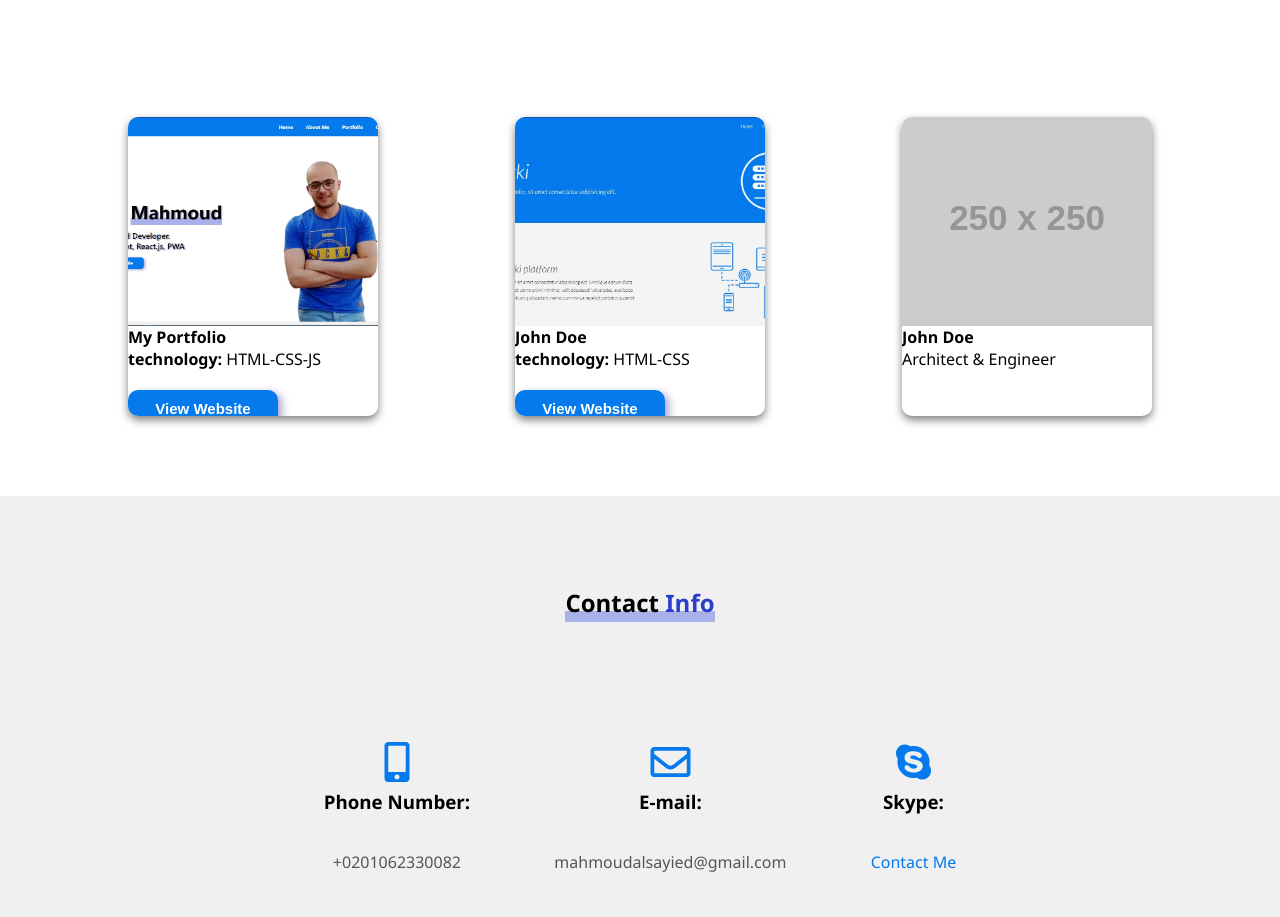
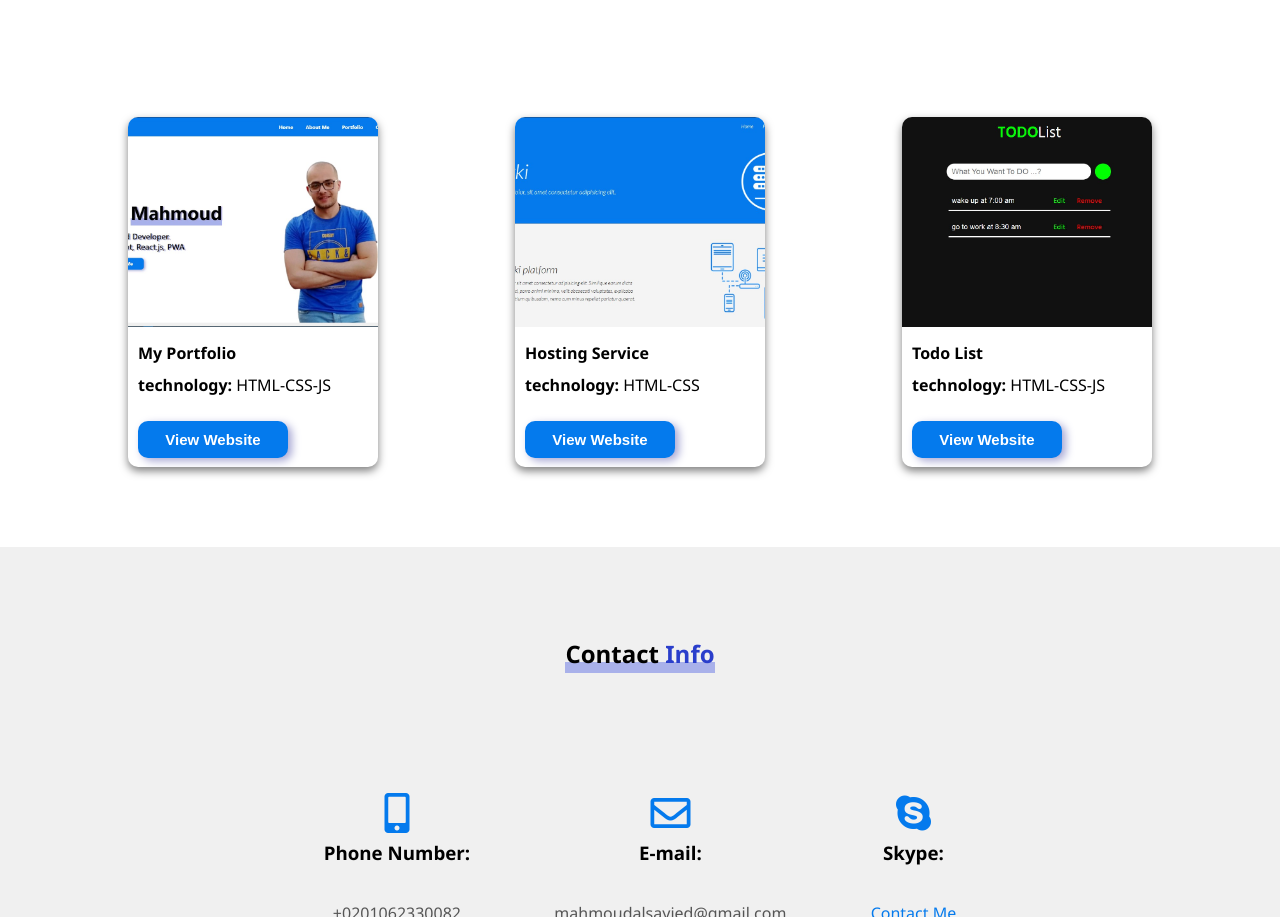
Before and after one commit to mahmoud-sayed/mahmoud-alsayed-portfolio, a plain HTML site: page index.html in a window 1280 px wide. Shown: the part 1230-2147 px from the top of the page. Drawn offline with Linux system fonts and the light colour scheme; placeholder pictures from the web are drawn by us.

Commit message:
website done

```diff
--- a/css/style.css
+++ b/css/style.css
@@ -308,16 +308,29 @@ header .photo {
     flex-wrap: wrap;
 }
 
-.cards .card .card-photo {
-    height: 70%;
-}
-
 .cards .card {
     box-shadow: 0 4px 8px 0 rgba(0, 0, 0, 0.5);
     transition: 0.3s;
     width: 250px;
+    height: 350px;
     border-radius: 10px;
     overflow: hidden;
+    display: flex;
+    flex-direction: column;
+}
+
+.cards .card .card-photo {
+    height: 60%;
+}
+
+.portfolio .cards .card .card-photo img {
+    width: 100%;
+}
+
+.portfolio .cards .card .card-body {
+    height: 40%;
+    padding: 10px 10px;
+    line-height: 2;
 }
 
 .cards .card:hover {
--- a/index.html
+++ b/index.html
@@ -73,32 +73,35 @@
                         <div class="card-photo">
                             <img src="images/Screenshot 2021-05-03 153558.jpg" alt="project card">
                         </div>
-                        <div>
+                        <div class="card-body">
                             <h4><b>My Portfolio</b></h4>
                             <p>
                                 <B>technology:</B> HTML-CSS-JS</p>
-                            <button onclick="location.href='https://google.com'">View Website</button>
+                            <button onclick="location.href='https://mahmoud-alsayed-portfolio.netlify.app/'">View Website</button>
                         </div>
                     </div>
                     <div class=" card ">
                         <div class="card-photo ">
                             <img src="images/Screenshot 2021-05-04 114318.jpg " alt="project card ">
                         </div>
-                        <div>
-                            <h4><b>John Doe</b></h4>
+                        <div class="card-body">
+                            <h4><b>Hosting Service</b></h4>
                             <p>
                                 <B>technology:</B> HTML-CSS</p>
                             </p>
-                            <button>View Website</button>
+                            <button onclick="location.href='https://peaceful-blackwell-9673a7.netlify.app/'">View Website</button>
                         </div>
                     </div>
                     <div class="card ">
                         <div class="card-photo ">
-                            <img src="https://via.placeholder.com/250/250 " alt="project card ">
+                            <img src="images/Screenshot 2021-05-07 170222.jpg" alt="project card">
                         </div>
-                        <div>
-                            <h4><b>John Doe</b></h4>
-                            <p>Architect & Engineer</p>
+                        <div class="card-body">
+                            <h4><b>Todo List</b></h4>
+                            <p>
+                                <B>technology:</B> HTML-CSS-JS</p>
+                            </p>
+                            <button onclick="location.href='https://reverent-newton-ff3ac9.netlify.app/'">View Website</button>
                         </div>
                     </div>
 
```
Also changed, not shown: images/Screenshot 2021-05-07 170222.jpg (added).
